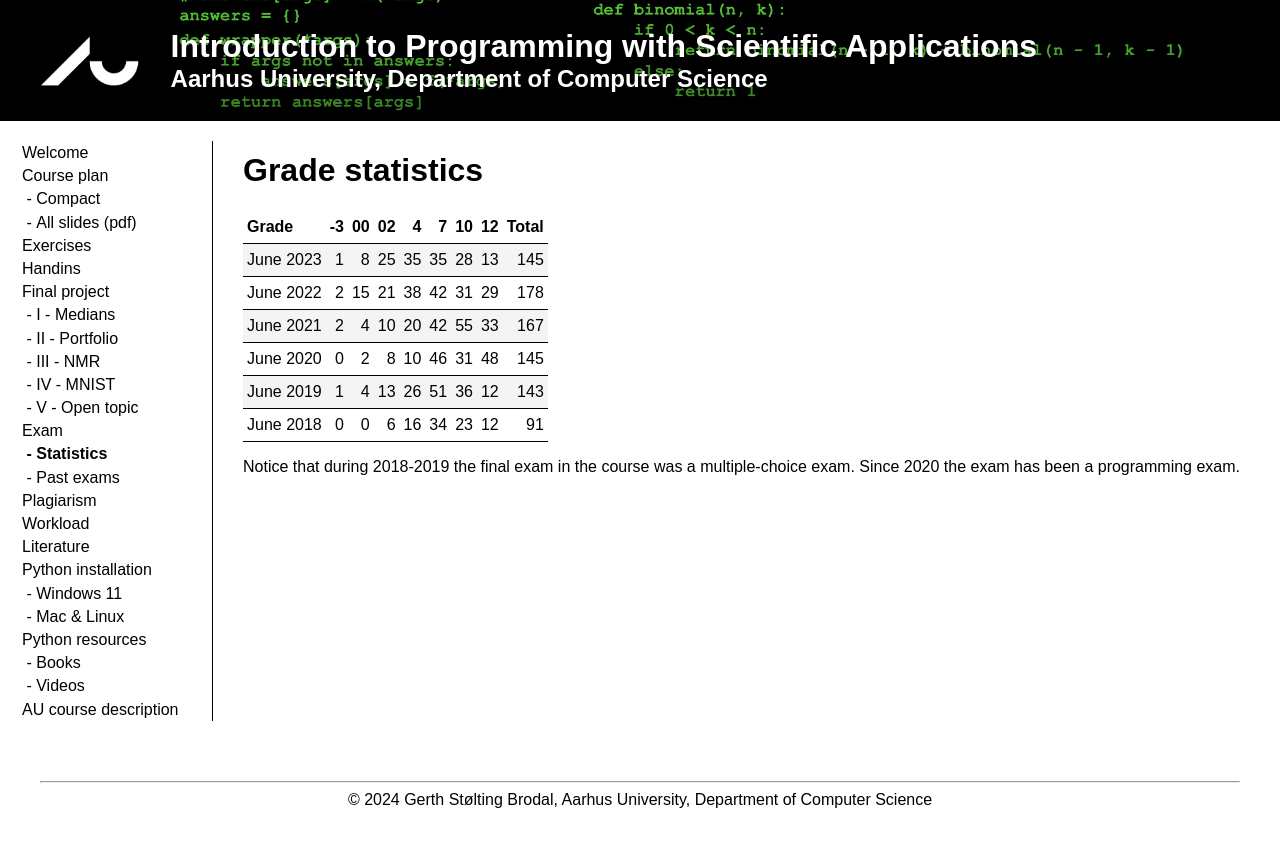
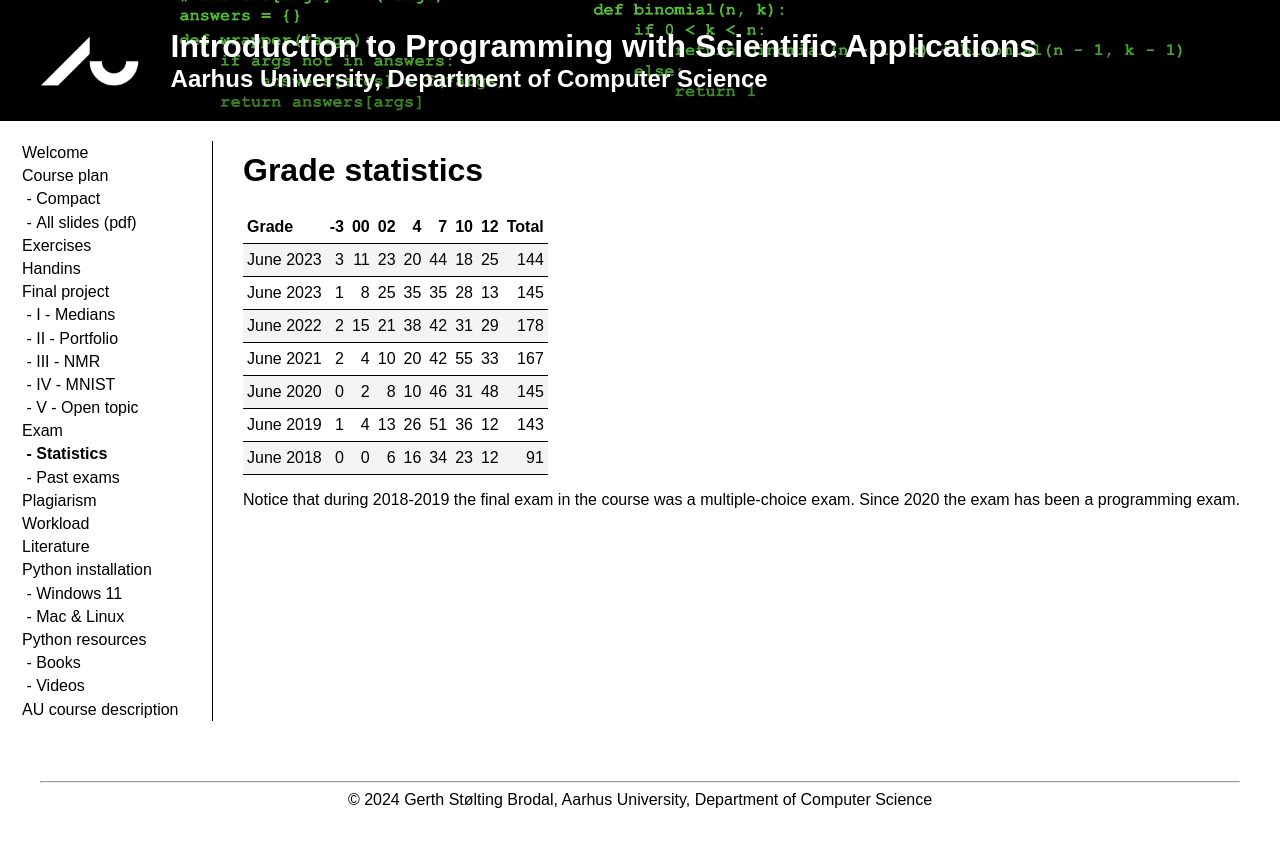
Before and after one commit to gsbrodal/gsbrodal.github.io, a Jekyll site: the page built from ipsa/exam-statistics.md, in a window 1280 px wide. Shown: the top 847 px of the page. Built offline with Jekyll 4.4.1, drawn with Linux system fonts in a browser that asks for light colours; our own code applies the rules of GitHub Pages for plain Markdown files.

Commit message:
exam-statistics.md

```diff
--- a/ipsa/exam-statistics.md
+++ b/ipsa/exam-statistics.md
@@ -2,6 +2,7 @@
 
 | Grade     | -3 | 00 | 02 |  4 |  7 | 10 | 12 | Total |
 |:----------|---:|---:|---:|---:|---:|---:|---:|------:|
+| June 2023 |  3 | 11 | 23 | 20 | 44 | 18 | 25 |  144  |
 | June 2023 |  1 |  8 | 25 | 35 | 35 | 28 | 13 |  145  |
 | June 2022 |  2 | 15 | 21 | 38 | 42 | 31 | 29 |  178  |
 | June 2021 |  2 |  4 | 10 | 20 | 42 | 55 | 33 |  167  |
```
